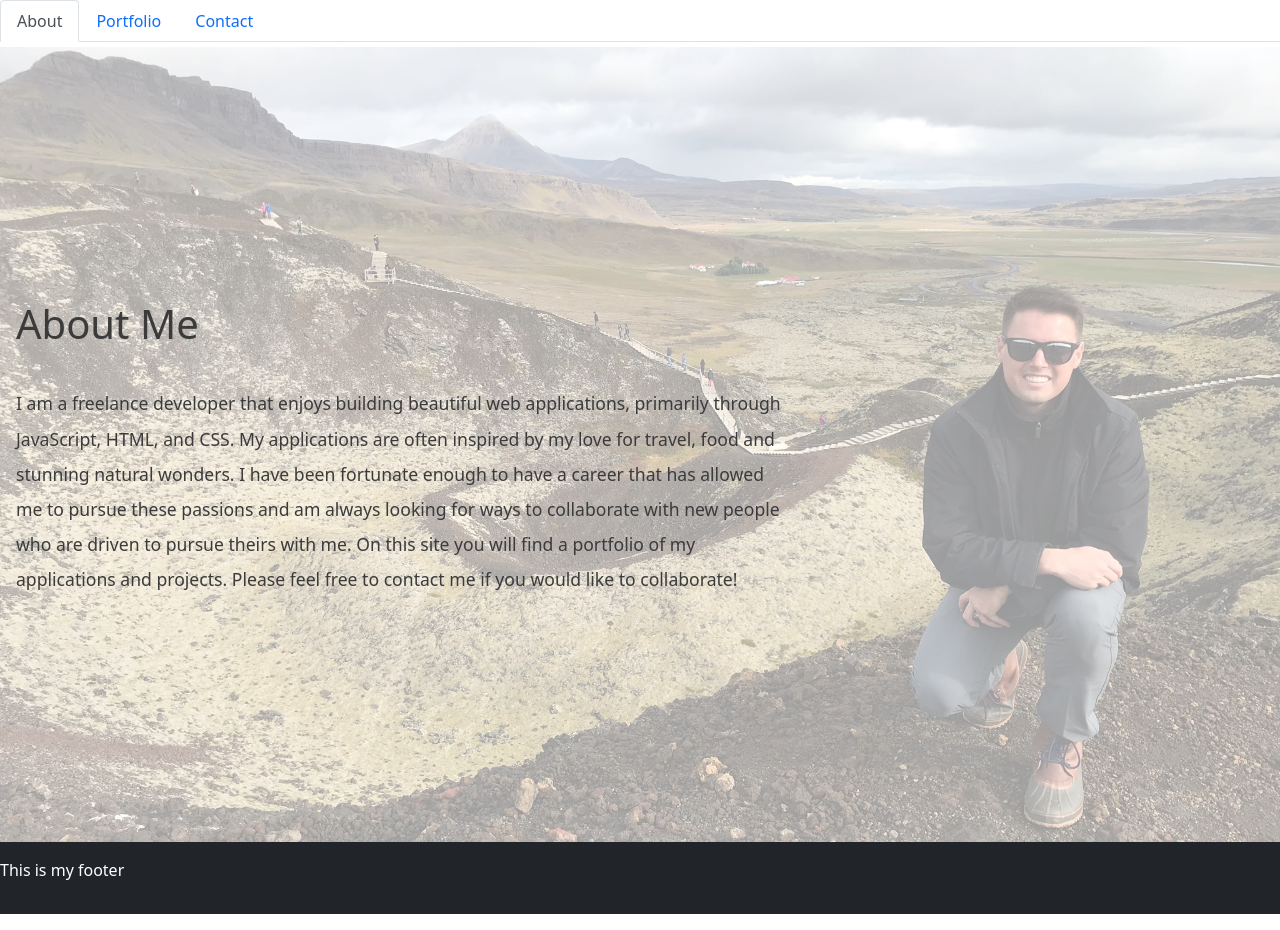
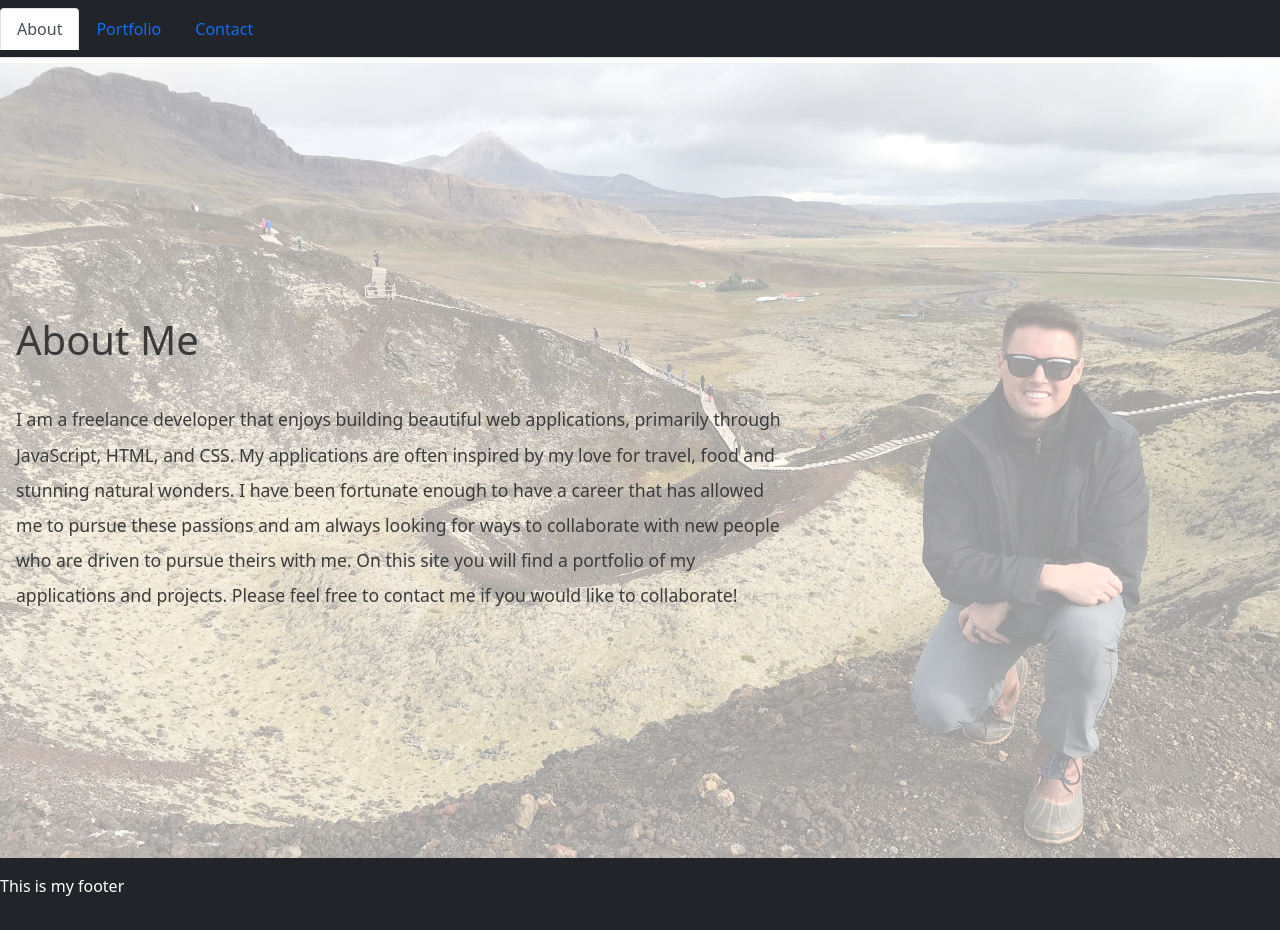
Before and after one commit to bckasper/React-Portfolio, a React (Create React App) app: page / in a window 1280 px wide. Built offline with nearby package versions, Linux system fonts and the light colour scheme.

Commit message:
started formatting on the navbar

```diff
--- a/src/components/header.js
+++ b/src/components/header.js
@@ -2,9 +2,9 @@ import React from 'react'
 
 const Header = ({currentPage, pageChangeHandler}) => {
     return(
-        <ul className='nav nav-tabs'>
+        <ul className='nav nav-tabs bg-dark py-2'>
 
-            <li className="nav-item">
+            <li className="nav-item text-light">
                 <a
                 href="#About"
                   onClick={() => pageChangeHandler('About')}
```
